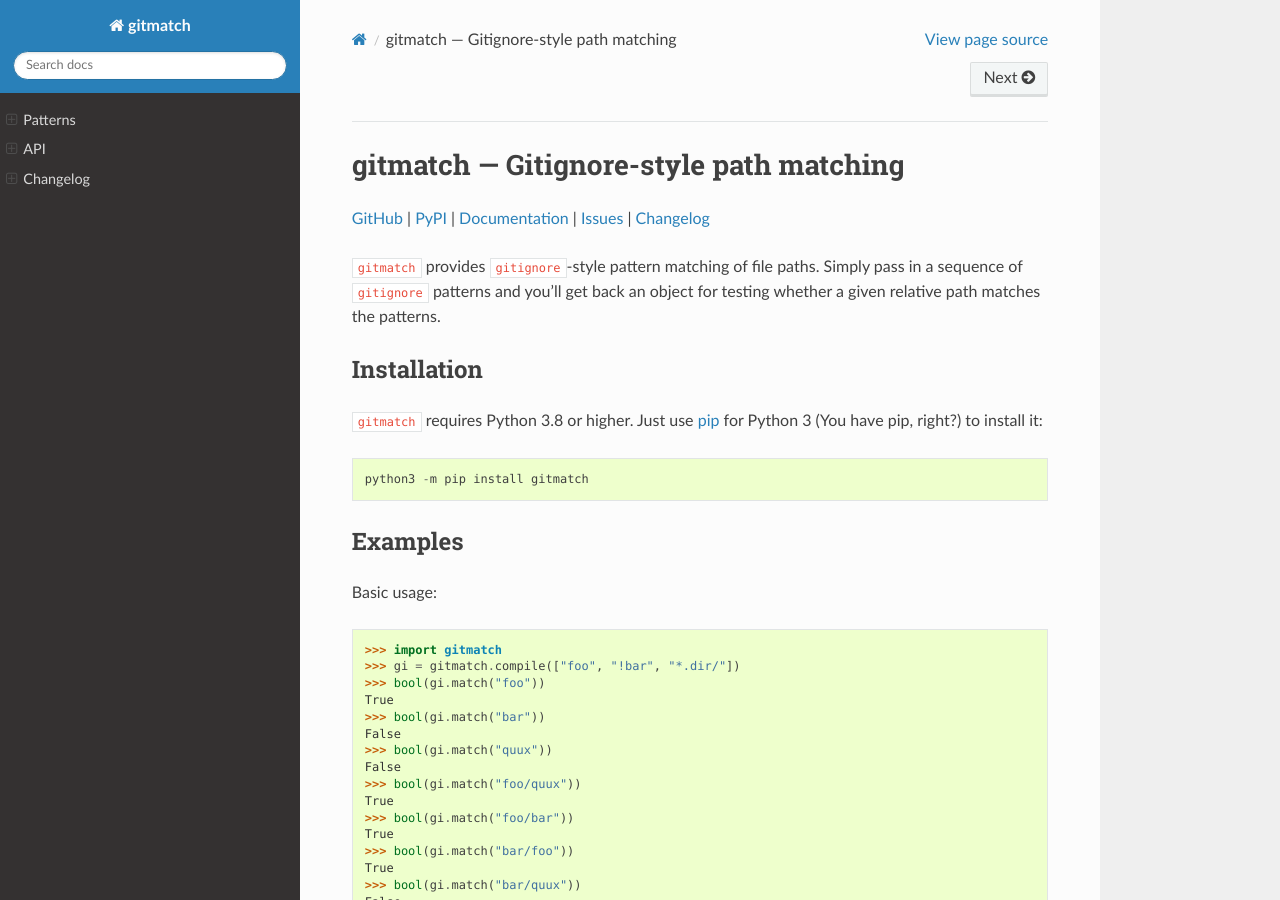
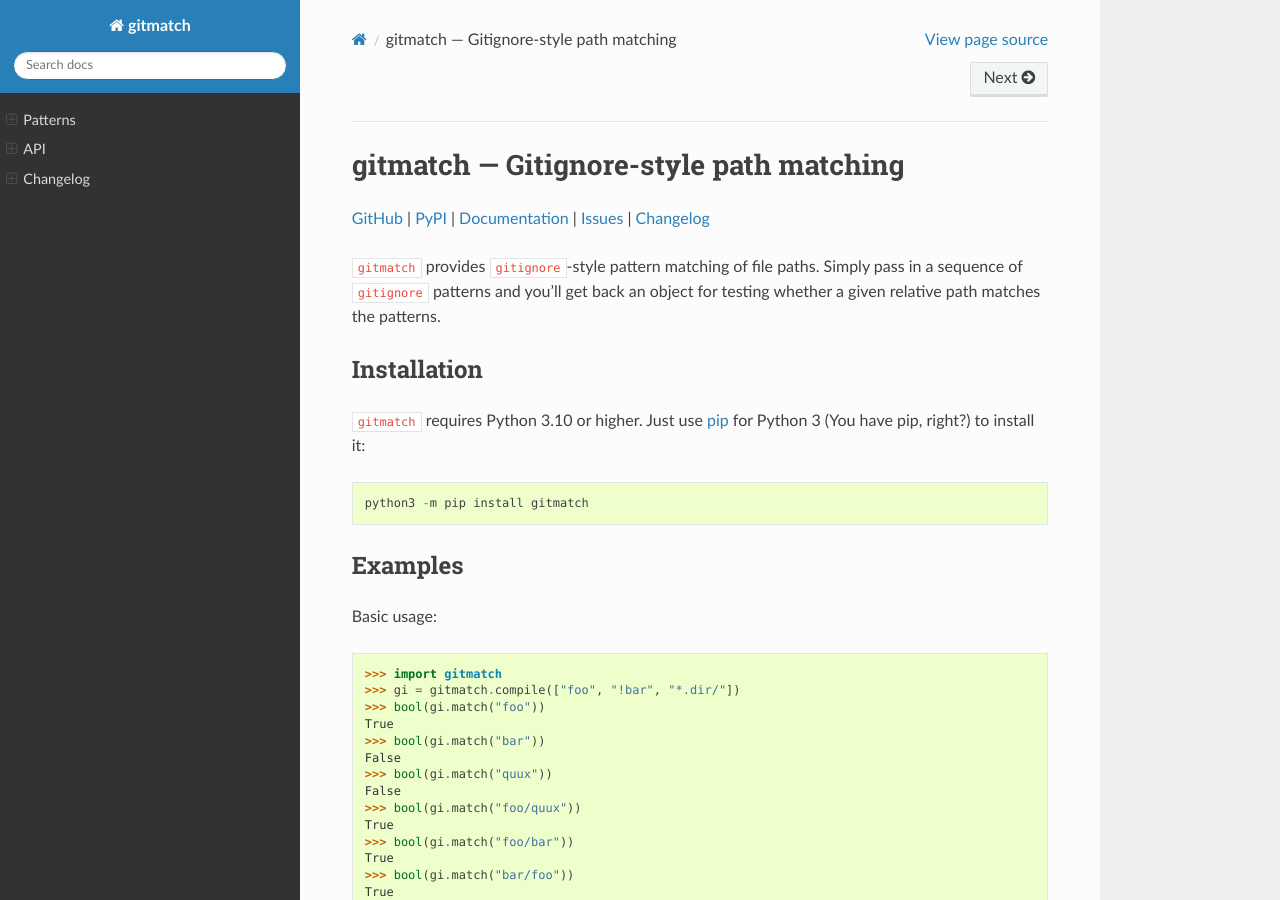
Before and after one commit to jwodder/gitmatch, a Sphinx documentation site: the page built from docs/index.rst, in a window 1280 px wide and 900 px high. Built offline with Sphinx 7.4.7 and the Read the Docs theme 3.1.0, drawn with Linux system fonts in a browser that asks for light colours.

Commit message:
Drop support for Python 3.8 & 3.9

```diff
--- a/README.rst
+++ b/README.rst
@@ -31,7 +31,7 @@
 
 Installation
 ============
-``gitmatch`` requires Python 3.8 or higher.  Just use `pip
+``gitmatch`` requires Python 3.10 or higher.  Just use `pip
 <https://pip.pypa.io>`_ for Python 3 (You have pip, right?) to install it::
 
     python3 -m pip install gitmatch
--- a/docs/changelog.rst
+++ b/docs/changelog.rst
@@ -6,6 +6,7 @@
 v0.3.0 (in development)
 -----------------------
 - Support Python 3.14
+- Drop support for Python 3.8 and 3.9
 
 v0.2.1 (2024-11-29)
 -------------------
--- a/docs/index.rst
+++ b/docs/index.rst
@@ -23,7 +23,7 @@
 
 Installation
 ============
-``gitmatch`` requires Python 3.8 or higher.  Just use `pip
+``gitmatch`` requires Python 3.10 or higher.  Just use `pip
 <https://pip.pypa.io>`_ for Python 3 (You have pip, right?) to install it::
 
     python3 -m pip install gitmatch
--- a/pyproject.toml
+++ b/pyproject.toml
@@ -7,7 +7,7 @@
 dynamic = ["version"]
 description = "Gitignore-style path matching"
 readme = "README.rst"
-requires-python = ">=3.8"
+requires-python = ">=3.10"
 license = "MIT"
 license-files = ["LICENSE"]
 authors = [
@@ -25,8 +25,6 @@
 classifiers = [
     "Programming Language :: Python :: 3 :: Only",
     "Programming Language :: Python :: 3",
-    "Programming Language :: Python :: 3.8",
-    "Programming Language :: Python :: 3.9",
     "Programming Language :: Python :: 3.10",
     "Programming Language :: Python :: 3.11",
     "Programming Language :: Python :: 3.12",
```
Also changed, not shown: CHANGELOG.md (+1 -0 lines), 2 other files.
